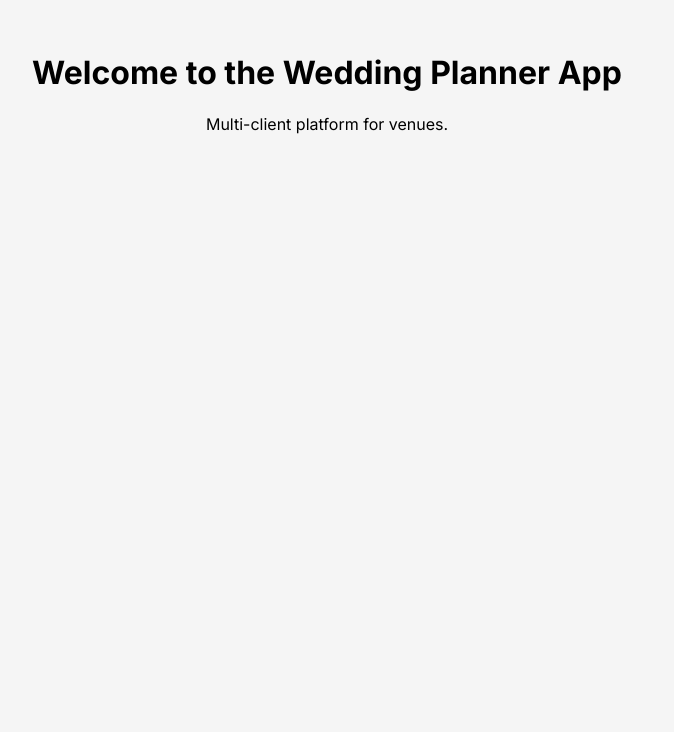
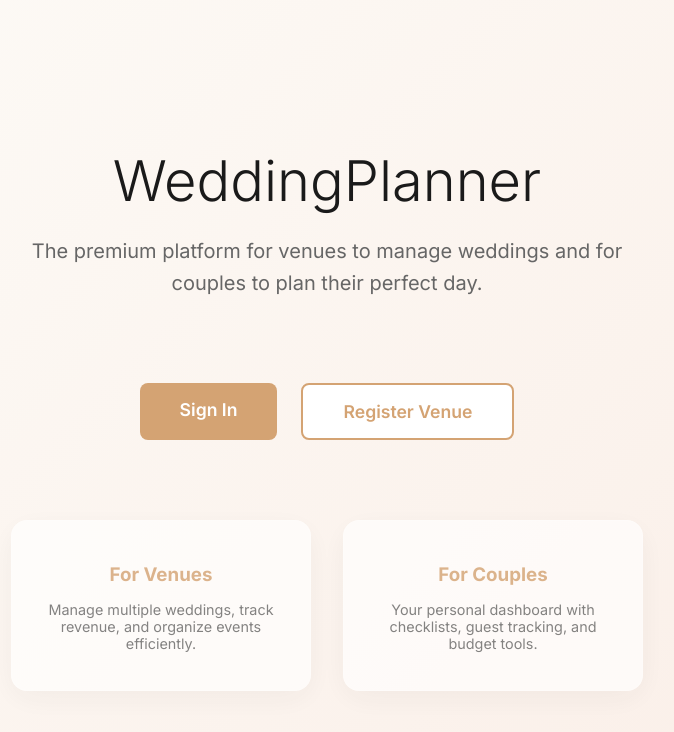
Before and after one commit to evelyno/hochzeitsplaner, a Next.js app: page / in a window 1280 px wide. Shown: the top 732 px of the page, without its empty margins (313-987 px from the left). Built offline with nearby package versions, Linux system fonts and the light colour scheme.

Commit message:
Update landing page design

```diff
--- a/app/page.tsx
+++ b/app/page.tsx
@@ -1,8 +1,44 @@
+import Link from 'next/link'
+import styles from './(auth)/auth.module.css'
+
 export default function Home() {
     return (
-        <main style={{ padding: '2rem', textAlign: 'center' }}>
-            <h1>Welcome to the Wedding Planner App</h1>
-            <p>Multi-client platform for venues.</p>
+        <main className={styles.container} style={{ flexDirection: 'column', gap: '2rem' }}>
+            <div style={{ textAlign: 'center', marginBottom: '1rem' }}>
+                <h1 style={{ fontSize: '3.5rem', fontWeight: 300, color: '#1a1a1a', marginBottom: '0.5rem' }}>
+                    WeddingPlanner
+                </h1>
+                <p style={{ fontSize: '1.25rem', color: '#666', maxWidth: 600, lineHeight: 1.6 }}>
+                    The premium platform for venues to manage weddings and for couples to plan their perfect day.
+                </p>
+            </div>
+
+            <div style={{ display: 'flex', gap: '1.5rem' }}>
+                <Link href="/login" className={styles.button} style={{ textDecoration: 'none', padding: '1rem 2.5rem', fontSize: '1.1rem' }}>
+                    Sign In
+                </Link>
+                <Link href="/register" className={styles.button} style={{
+                    textDecoration: 'none',
+                    padding: '1rem 2.5rem',
+                    fontSize: '1.1rem',
+                    background: 'white',
+                    color: '#d4a373',
+                    border: '2px solid #d4a373'
+                }}>
+                    Register Venue
+                </Link>
+            </div>
+
+            <div style={{ marginTop: '3rem', display: 'flex', gap: '2rem', opacity: 0.8 }}>
+                <div className={styles.card} style={{ width: 250, padding: '1.5rem', textAlign: 'center' }}>
+                    <h3 style={{ marginBottom: '0.5rem', color: '#d4a373' }}>For Venues</h3>
+                    <p style={{ fontSize: '0.9rem', color: '#666' }}>Manage multiple weddings, track revenue, and organize events efficiently.</p>
+                </div>
+                <div className={styles.card} style={{ width: 250, padding: '1.5rem', textAlign: 'center' }}>
+                    <h3 style={{ marginBottom: '0.5rem', color: '#d4a373' }}>For Couples</h3>
+                    <p style={{ fontSize: '0.9rem', color: '#666' }}>Your personal dashboard with checklists, guest tracking, and budget tools.</p>
+                </div>
+            </div>
         </main>
     )
 }
```
